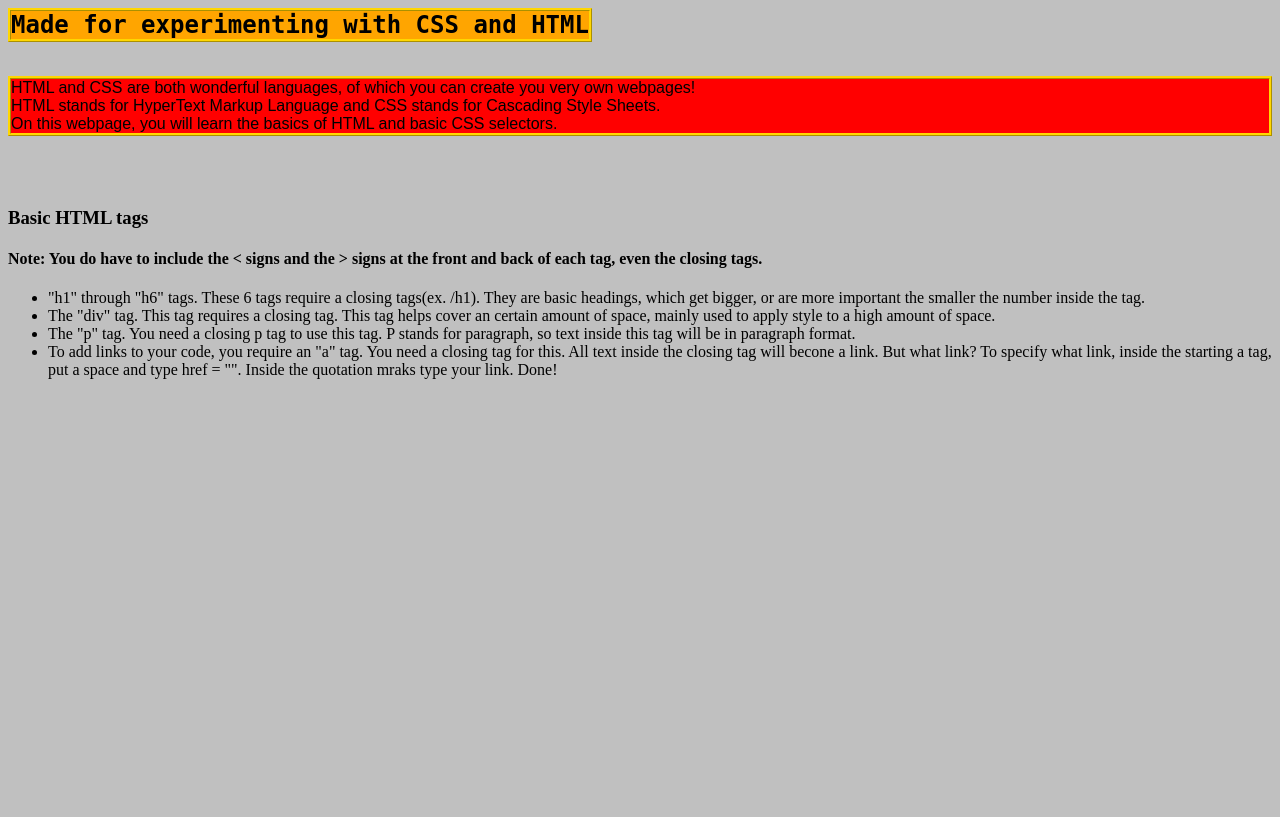
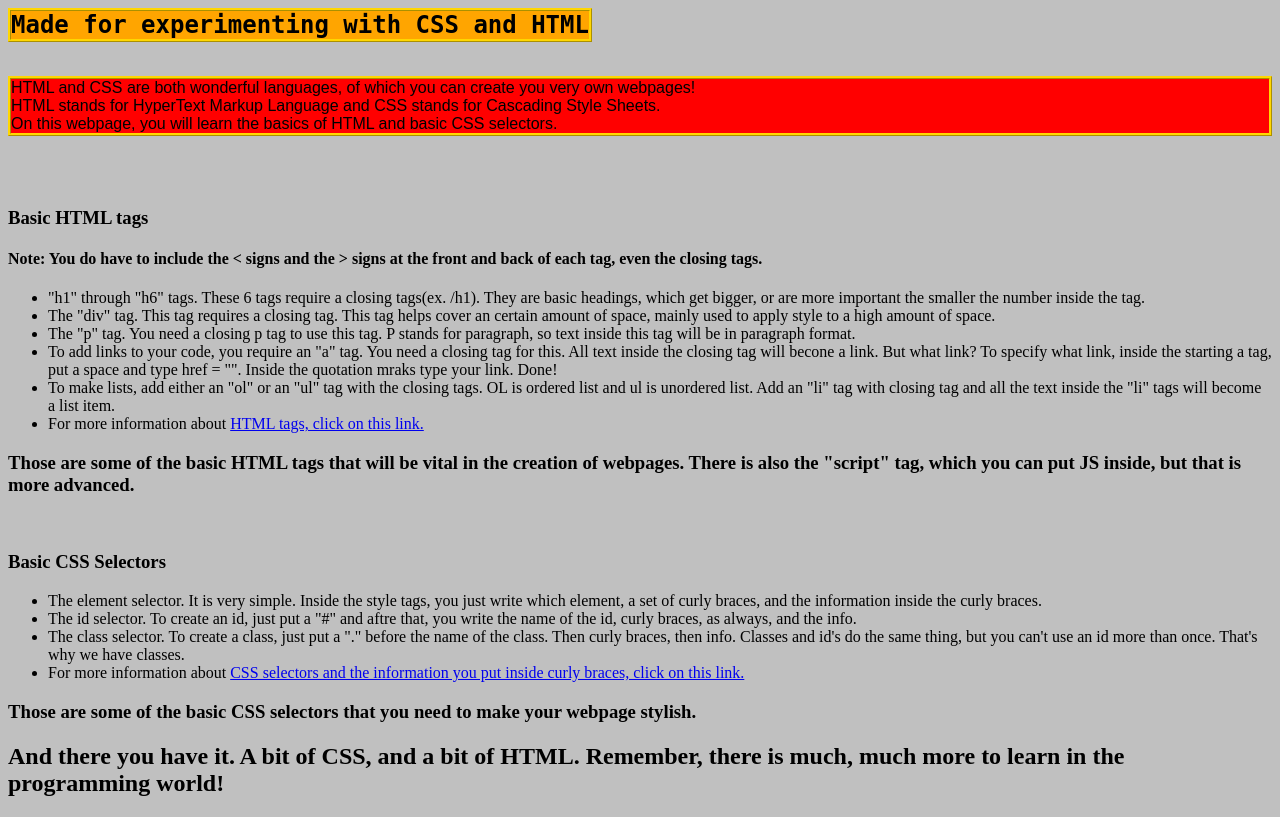
Before and after one commit to coder102510/coder102510.github.io, a plain HTML site: page index.html in a window 1280 px wide. Shown: the part 92-909 px from the top of the page. Before the commit the page ends 800 px from the top, so only its background shows below. Drawn offline with Linux system fonts and the light colour scheme.

Commit message:
Update index.html

```diff
--- a/index.html
+++ b/index.html
@@ -46,7 +46,19 @@
             <li> "h1" through "h6" tags. These 6 tags require a closing tags(ex. /h1). They are basic headings, which get bigger, or are more important the smaller the number inside the tag.</li>
             <li> The "div" tag. This tag requires a closing tag. This tag helps cover an certain amount of space, mainly used to apply style to a high amount of space.</li>
             <li> The "p" tag. You need a closing p tag to use this tag. P stands for paragraph, so text inside this tag will be in paragraph format.</li>
-            <li> To add links to your code, you require an "a" tag. You need a closing tag for this. All text inside the closing tag will becone a link. But what link? To specify what link, inside the starting a tag, put a space and type href = "". Inside the quotation mraks type your link. Done!
+            <li> To add links to your code, you require an "a" tag. You need a closing tag for this. All text inside the closing tag will becone a link. But what link? To specify what link, inside the starting a tag, put a space and type href = "". Inside the quotation mraks type your link. Done!</li>
+            <li> To make lists, add either an "ol" or an "ul" tag with the closing tags. OL is ordered list and ul is unordered list. Add an "li" tag with closing tag and all the text inside the "li" tags will become a list item.</li>
+            <li> For more information about <a href = "https://www.khanacademy.org/computing/computer-programming/html-css">HTML tags, click on this link.</a></li>
         </ul>
+        <h3>Those are some of the basic HTML tags that will be vital in the creation of webpages. There is also the "script" tag, which you can put JS inside, but that is more advanced.</h3><br>
+        <h3>Basic CSS Selectors</h3>
+        <ul>
+            <li> The element selector. It is very simple. Inside the style tags, you just write which element, a set of curly braces, and the information inside the curly braces.</li>
+            <li> The id selector. To create an id, just put a "#" and aftre that, you write the name of the id, curly braces, as always, and the info.</li>
+            <li> The class selector. To create a class, just put a "." before the name of the class. Then curly braces, then info. Classes and id's do the same thing, but you can't use an id more than once. That's why we have classes.</li>
+            <li> For more information about <a href = "https://www.khanacademy.org/computing/computer-programming/html-css">CSS selectors and the information you put inside curly braces, click on this link.</a></li>
+        </ul>
+        <h3>Those are some of the basic CSS selectors that you need to make your webpage stylish.</h3>
+        <h2>And there you have it. A bit of CSS, and a bit of HTML. Remember, there is much, much more to learn in the programming world!</h2>
   </body>
 </html>
```
